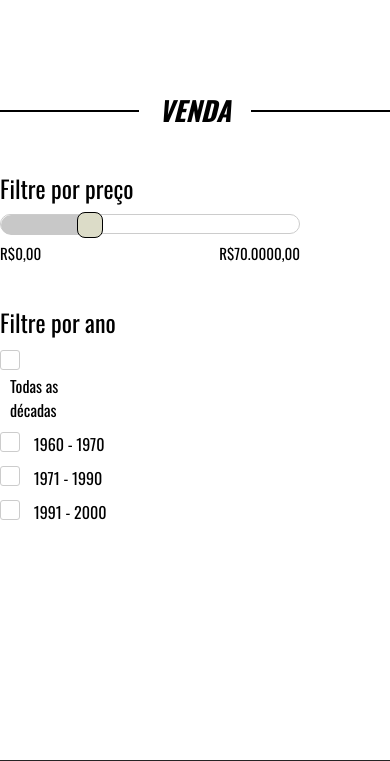
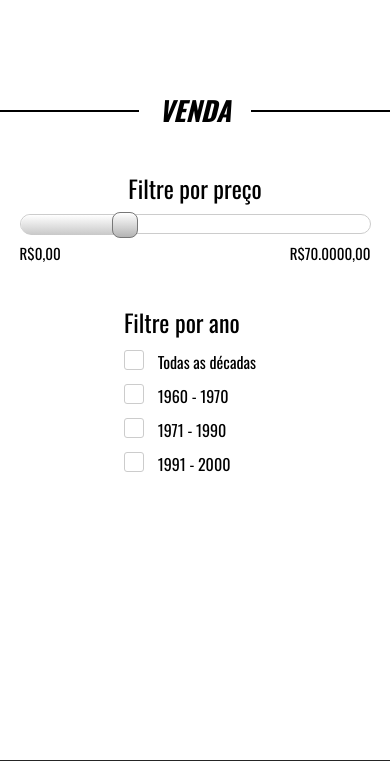
Before and after one commit to Kausinho/projeto_05, a PHP site: page /venda.html in a window 390 px wide. Shown: the part 130-891 px from the top of the page. Run offline with PHP 8.4, Linux system fonts and the light colour scheme.

Commit message:
Update style.css

```diff
--- a/css/style.css
+++ b/css/style.css
@@ -424,7 +424,7 @@ section.venda{
 }
 
 .search1{
-    width: 300px;
+    width: 90%;
 }
 
 .search1 h2{
@@ -450,7 +450,7 @@ section.venda{
     width: 30%;
     height: 20px;
     border-radius: 20px;
-    background: rgb(200,200,200);
+    background: linear-gradient(to bottom, rgb(255,255,255), rgb(200,200,200));
 }
 
 .pointer-barra{
@@ -461,8 +461,8 @@ section.venda{
     left: calc(30% - 13px);
     cursor: pointer;
     border-radius: 8px;
-    background: rgb(220,220,200);
-    border: 1px solid black;
+    background: linear-gradient(to bottom, rgb(255,255,255), rgb(180,180,180));
+    border: 1px solid #777;
 }
 
 .valor-pesquisa{
@@ -508,12 +508,38 @@ section.venda{
     border-radius: 3px;
     vertical-align: top;
     cursor: pointer;
+    position: relative;
+}
+
+.form-venda-wraper input[type=checkbox]:checked + label > .circle{
+    display: block;
+}
+
+.circle{
+    width: 8px;
+    height: 8px;
+    display: none;
+    border-radius: 4px;
+    background: black;
+    position: absolute;
+    left: 6px;
+    top: 6px;
 }
 
 .form-venda-wraper span{
     padding: 0 10px;
     display: inline-block;
     vertical-align: top;
+}
+
+.vitrine-venda{
+    overflow: hidden;
+    float: left;
+    width: 70%;
+}
+
+.vitrine-venda .vitrine-destaque{
+    margin-top: 20px;
 }
 
 /******/
@@ -534,6 +560,14 @@ section.venda{
         display: block;
         margin-left: 0;
         margin-top: 15px;
+    }
+}
+
+@media screen and (max-width: 900px){
+    .nome-depoimento{
+        float: left;
+        width: 100%;
+        margin: 20px 20px;
     }
 }
 
@@ -575,6 +609,25 @@ section.venda{
 
     nav.mobile{
         display: block;
+    }
+
+    .sidebar{
+        width: 100%;
+        text-align: center;
+    }
+
+    .search1{
+        display: inline-block;
+    }
+
+    .search2{
+        text-align: left;
+        display: inline-block;
+    }
+
+    .vitrine-venda{
+        text-align: center;
+        width: 100%;
     }
 }
 
```
